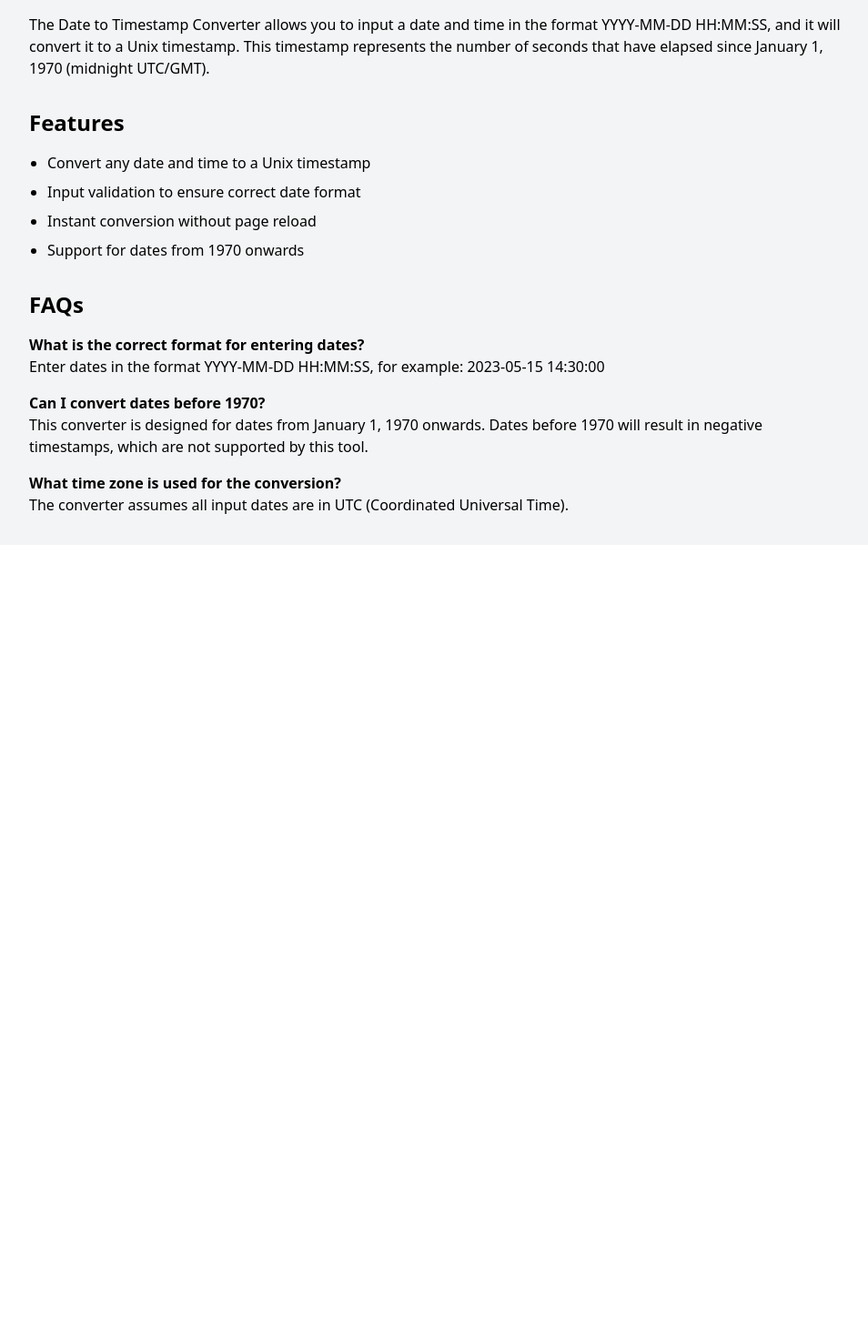
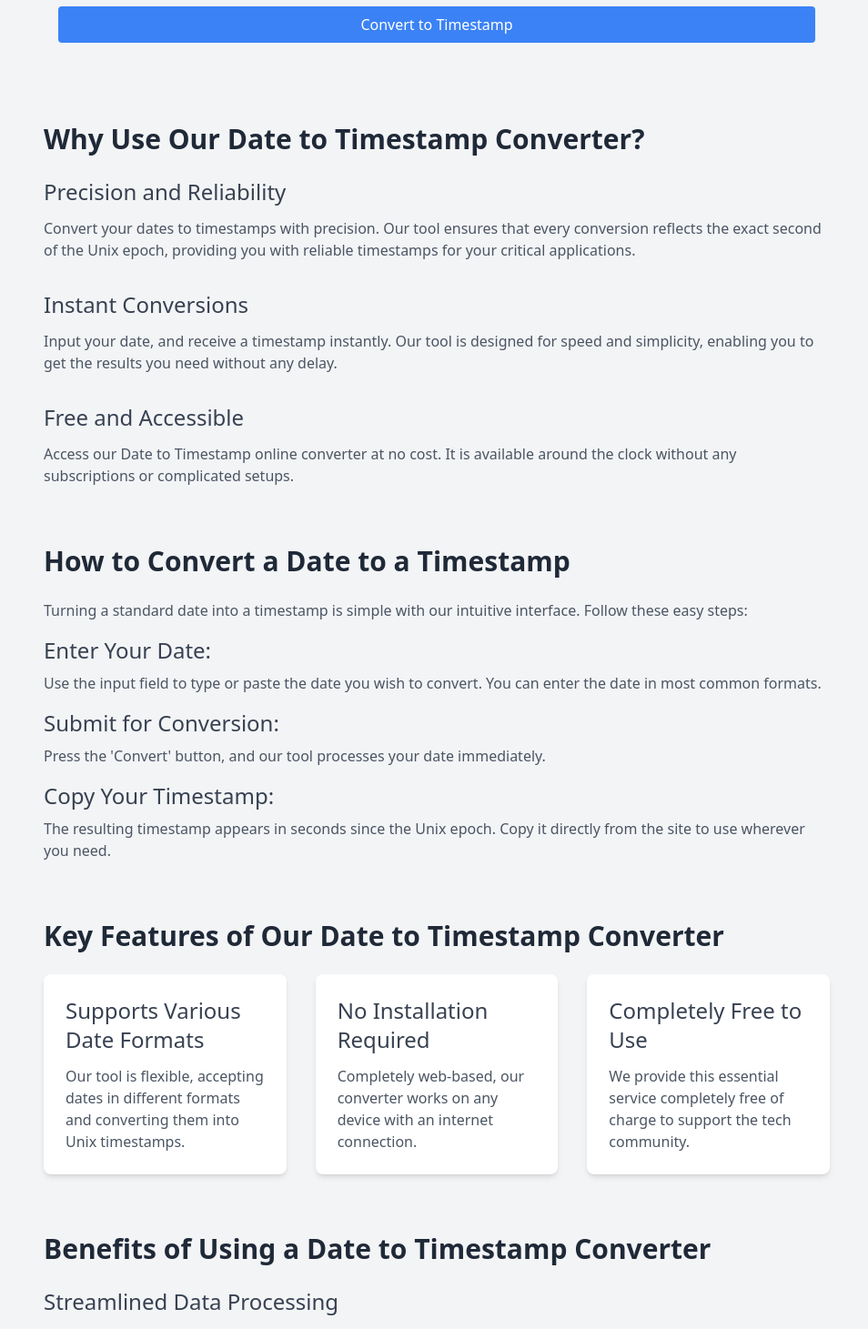
Before and after one commit to qiayue/timestamp.run, a Next.js app: page /date-to-timestamp in a window 1280 px wide. Shown: the part 409-1870 px from the top of the page at 91% size, without its empty margins (160-1114 px from the left). Before the commit the page ends 1008 px from the top, so only its background shows below. Built offline with nearby package versions, Linux system fonts and the light colour scheme.

Commit message:
Date to Timestamp 文案:

```diff
--- a/src/pages/date-to-timestamp.tsx
+++ b/src/pages/date-to-timestamp.tsx
@@ -3,50 +3,167 @@ import DateToTimestampConverterComponent from '@/components/DateToTimestampConve
 
 export default function DateToTimestampConverter() {
   return (
-    <div className="max-w-4xl mx-auto">
+    <div className="max-w-4xl mx-auto px-4 py-8">
       <Head>
         <title>Date to Timestamp Converter | Timestamp.run</title>
-        <meta name="description" content="Convert dates to Unix timestamps. Perfect for developers working with time-based data and calculations." />
+        <meta name="description" content="Convert dates to Unix timestamps with precision. Perfect for developers working with time-based data and calculations." />
         <link rel="canonical" href="https://timestamp.run/date-to-timestamp" />
       </Head>
-      <h1 className="text-3xl font-bold mb-6">Date to Timestamp Converter</h1>
+
+      <h1 className="text-4xl font-bold mb-6 text-center text-gray-800">Date to Timestamp Converter</h1>
+      <p className="text-xl text-center text-gray-600 mb-8">
+        Easily convert human-readable dates into timestamps with our user-friendly online tool.
+        Ideal for developers, system administrators, and professionals who need to translate
+        conventional dates into Unix timestamps for programming and data processing.
+      </p>
+
       <DateToTimestampConverterComponent />
 
-      <section className="mt-12">
-        <h2 className="text-2xl font-semibold mb-4">How It Works</h2>
-        <p className="mb-4">
-          The Date to Timestamp Converter allows you to input a date and time in the format YYYY-MM-DD HH:MM:SS,
-          and it will convert it to a Unix timestamp. This timestamp represents the number of seconds that have
-          elapsed since January 1, 1970 (midnight UTC/GMT).
-        </p>
+      <section className="mt-16">
+        <h2 className="text-3xl font-semibold mb-6 text-gray-800">Why Use Our Date to Timestamp Converter?</h2>
+        <div className="space-y-8">
+          <div>
+            <h3 className="text-2xl font-medium mb-3 text-gray-700">Precision and Reliability</h3>
+            <p className="text-gray-600">
+              Convert your dates to timestamps with precision. Our tool ensures that every conversion
+              reflects the exact second of the Unix epoch, providing you with reliable timestamps for your critical applications.
+            </p>
+          </div>
+          <div>
+            <h3 className="text-2xl font-medium mb-3 text-gray-700">Instant Conversions</h3>
+            <p className="text-gray-600">
+              Input your date, and receive a timestamp instantly. Our tool is designed for speed and simplicity,
+              enabling you to get the results you need without any delay.
+            </p>
+          </div>
+          <div>
+            <h3 className="text-2xl font-medium mb-3 text-gray-700">Free and Accessible</h3>
+            <p className="text-gray-600">
+              Access our Date to Timestamp online converter at no cost. It is available around the clock
+              without any subscriptions or complicated setups.
+            </p>
+          </div>
+        </div>
       </section>
 
-      <section className="mt-8">
-        <h2 className="text-2xl font-semibold mb-4">Features</h2>
-        <ul className="list-disc pl-5 space-y-2">
-          <li>Convert any date and time to a Unix timestamp</li>
-          <li>Input validation to ensure correct date format</li>
-          <li>Instant conversion without page reload</li>
-          <li>Support for dates from 1970 onwards</li>
-        </ul>
+      <section className="mt-16">
+        <h2 className="text-3xl font-semibold mb-6 text-gray-800">How to Convert a Date to a Timestamp</h2>
+        <p className="text-gray-600 mb-4">
+          Turning a standard date into a timestamp is simple with our intuitive interface. Follow these easy steps:
+        </p>
+        <div className="space-y-4">
+          <div>
+            <h3 className="text-2xl font-medium mb-2 text-gray-700">Enter Your Date:</h3>
+            <p className="text-gray-600">
+              Use the input field to type or paste the date you wish to convert. You can enter the date in most common formats.
+            </p>
+          </div>
+          <div>
+            <h3 className="text-2xl font-medium mb-2 text-gray-700">Submit for Conversion:</h3>
+            <p className="text-gray-600">
+              Press the 'Convert' button, and our tool processes your date immediately.
+            </p>
+          </div>
+          <div>
+            <h3 className="text-2xl font-medium mb-2 text-gray-700">Copy Your Timestamp:</h3>
+            <p className="text-gray-600">
+              The resulting timestamp appears in seconds since the Unix epoch. Copy it directly from the site to use wherever you need.
+            </p>
+          </div>
+        </div>
       </section>
 
-      <section className="mt-8">
-        <h2 className="text-2xl font-semibold mb-4">FAQs</h2>
-        <div className="space-y-4">
+      <section className="mt-16">
+        <h2 className="text-3xl font-semibold mb-6 text-gray-800">Key Features of Our Date to Timestamp Converter</h2>
+        <div className="grid grid-cols-1 md:grid-cols-3 gap-8">
+          <div className="bg-white p-6 rounded-lg shadow-md">
+            <h3 className="text-2xl font-medium mb-3 text-gray-700">Supports Various Date Formats</h3>
+            <p className="text-gray-600">
+              Our tool is flexible, accepting dates in different formats and converting them into Unix timestamps.
+            </p>
+          </div>
+          <div className="bg-white p-6 rounded-lg shadow-md">
+            <h3 className="text-2xl font-medium mb-3 text-gray-700">No Installation Required</h3>
+            <p className="text-gray-600">
+              Completely web-based, our converter works on any device with an internet connection.
+            </p>
+          </div>
+          <div className="bg-white p-6 rounded-lg shadow-md">
+            <h3 className="text-2xl font-medium mb-3 text-gray-700">Completely Free to Use</h3>
+            <p className="text-gray-600">
+              We provide this essential service completely free of charge to support the tech community.
+            </p>
+          </div>
+        </div>
+      </section>
+
+      <section className="mt-16">
+        <h2 className="text-3xl font-semibold mb-6 text-gray-800">Benefits of Using a Date to Timestamp Converter</h2>
+        <div className="space-y-6">
           <div>
-            <h3 className="font-semibold">What is the correct format for entering dates?</h3>
-            <p>Enter dates in the format YYYY-MM-DD HH:MM:SS, for example: 2023-05-15 14:30:00</p>
+            <h3 className="text-2xl font-medium mb-3 text-gray-700">Streamlined Data Processing</h3>
+            <p className="text-gray-600">
+              Timestamps are essential for sorting, storing, and manipulating date-related data in databases and applications.
+              Converting dates to timestamps simplifies these tasks.
+            </p>
           </div>
           <div>
-            <h3 className="font-semibold">Can I convert dates before 1970?</h3>
-            <p>This converter is designed for dates from January 1, 1970 onwards. Dates before 1970 will result in negative timestamps, which are not supported by this tool.</p>
+            <h3 className="text-2xl font-medium mb-3 text-gray-700">Enhanced Compatibility</h3>
+            <p className="text-gray-600">
+              Timestamps are universally recognized in programming and computing, making them necessary for
+              cross-platform development and data integration.
+            </p>
           </div>
           <div>
-            <h3 className="font-semibold">What time zone is used for the conversion?</h3>
-            <p>The converter assumes all input dates are in UTC (Coordinated Universal Time).</p>
+            <h3 className="text-2xl font-medium mb-3 text-gray-700">Accurate Time Tracking</h3>
+            <p className="text-gray-600">
+              Using timestamps eliminates confusion over time zones and daylight saving changes,
+              which is crucial for time-sensitive applications.
+            </p>
           </div>
         </div>
+      </section>
+
+      <section className="mt-16">
+        <h2 className="text-3xl font-semibold mb-6 text-gray-800">Frequently Asked Questions</h2>
+        <div className="space-y-6">
+          {[
+            {
+              q: "What is a timestamp?",
+              a: "A timestamp is a way of measuring time as a total number of seconds since the Unix Epoch at 00:00 UTC on January 1, 1970. Our converter uses this standard to provide a numeric representation of a specific date and time, helping users integrate this timing format into software and systems."
+            },
+            {
+              q: "Why might I need to convert a date to a timestamp?",
+              a: "Converting a date to a timestamp is essential for activities that require time synchronization over databases and systems, ensuring that all time-related data is consistent and compatible across various programming environments and operating systems."
+            },
+            {
+              q: "How accurate is the conversion from date to timestamp?",
+              a: "The conversion from date to timestamp is extremely precise, designed to ensure that the output reflects the specific moment in time accurately, down to the very second, based on the Unix time standard."
+            },
+            {
+              q: "Can the tool convert timestamps back to dates?",
+              a: "Absolutely! Our tool is fully capable of converting Unix timestamps back into human-readable dates. This feature is useful for verifying timestamps or when human interpretation of log files and other data is needed."
+            },
+            {
+              q: "What should I do if the conversion seems incorrect?",
+              a: "If the conversion doesn't seem accurate, first double-check the date format and time zone settings. For further issues, our troubleshooting guide provides step-by-step solutions, or you can reach out to our support for personalized assistance."
+            }
+          ].map((faq, index) => (
+            <div key={index} className="bg-white p-6 rounded-lg shadow-md">
+              <h3 className="text-xl font-semibold mb-3 text-gray-800">{faq.q}</h3>
+              <p className="text-gray-600">{faq.a}</p>
+            </div>
+          ))}
+        </div>
+      </section>
+
+      <section className="mt-16 bg-gray-50 p-8 rounded-lg shadow-md">
+        <h2 className="text-3xl font-semibold mb-4 text-gray-800">Convert Your Dates to Timestamps Now!</h2>
+        <p className="text-xl text-gray-600">
+          Ready to transform your dates into precise timestamps? Use our Date to Timestamp converter today
+          and streamline your data management tasks. Our tool is fast, accurate, and user-friendly—ideal for
+          professionals across all sectors.
+        </p>
       </section>
       <script defer data-domain="timestamp.run" src="https://click.pageview.click/js/script.js"></script>
     </div>
@@ -55,6 +172,6 @@ export default function DateToTimestampConverter() {
 
 export async function getServerSideProps() {
   return {
-    props: {}, // 将会被传递给页面组件作为属性
+    props: {}, // Will be passed to the page component as props
   }
 }
```
